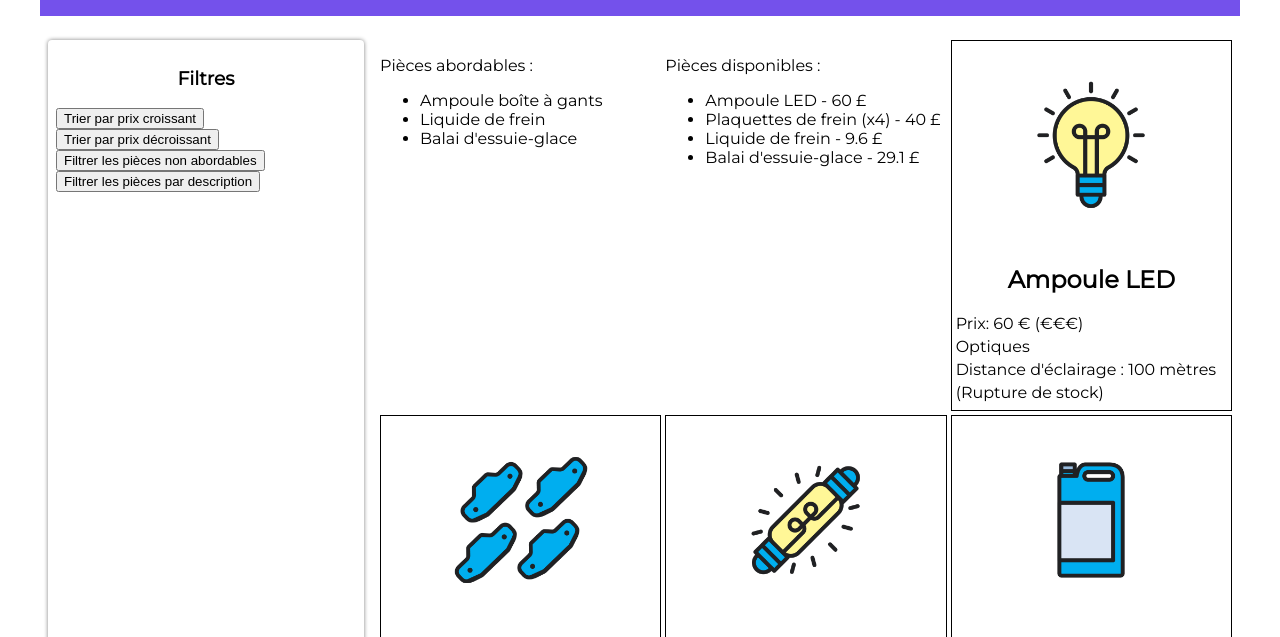
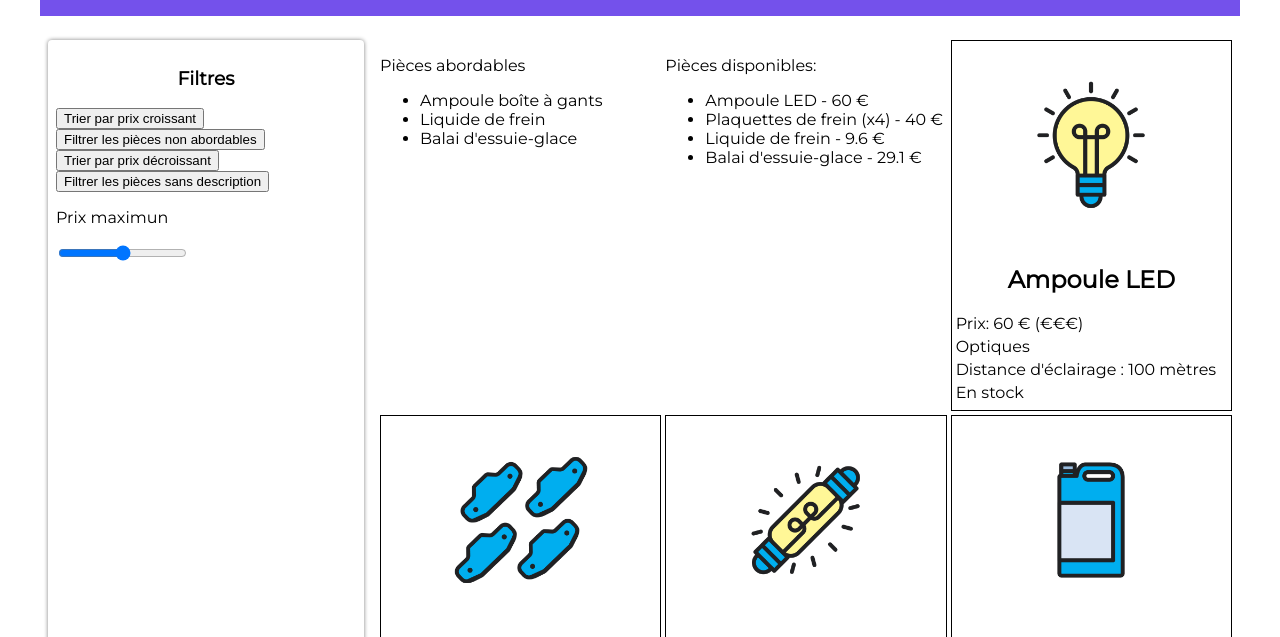
Before and after one commit to choupole/goodPiece, a website: page index.html in a window 1280 px wide. Shown: the part 98-735 px from the top of the page. Drawn offline with Linux system fonts and the light colour scheme.

Commit message:
utilisation de la methode change sur notre input

```diff
--- a/index.html
+++ b/index.html
@@ -17,20 +17,24 @@
 				<h3>Filtres</h3>
 				<button class="btn-trier">Trier par prix croissant</button>
 				<br>
+				<button class="btn-filtrer">Filtrer les pièces non abordables</button>
+				<br>
 				<button class="btn-decroissant">Trier par prix décroissant</button>
 				<br>
-				<button class="btn-filtrer">Filtrer les pièces non abordables</button>
+				<button class="btn-nodesc">Filtrer les pièces sans description</button>
 				<br>
-				<button class="btn-desciption">Filtrer les pièces par description</button>
+				<p>Prix maximun</p>
+				<input type="range" name="max-prix" id="max-prix" min="0" max="60" step="5">
 			</section>
 
 			<!-- Fiches produits -->
 			<section class="fiches">
+				<!-- Code ajouté -->
 				<div class="abordables">
-					<p>Pièces abordables :</p>
+
 				</div>
-				<div class="disponibles ">
-					<p>Pièces disponibles  :</p>
+				<div class="disponibles">
+
 				</div>
 			</section>
 		</main>
--- a/pieces.js
+++ b/pieces.js
@@ -1,57 +1,55 @@
 // Récupération des pièces depuis le fichier JSON
-const reponse = await fetch("pieces-autos.json");
+const reponse = await fetch('pieces-autos.json');
 const pieces = await reponse.json();
 
+function genererPieces(pieces){
+    for (let i = 0; i < pieces.length; i++) {
 
+        const article = pieces[i];
+        // Récupération de l'élément du DOM qui accueillera les fiches
+        const sectionFiches = document.querySelector(".fiches");
+        // Création d’une balise dédiée à une pièce automobile
+        const pieceElement = document.createElement("article");
+        // Création des balises
+        const imageElement = document.createElement("img");
+        imageElement.src = article.image;
+        const nomElement = document.createElement("h2");
+        nomElement.innerText = article.nom;
+        const prixElement = document.createElement("p");
+        prixElement.innerText = `Prix: ${article.prix} € (${article.prix < 35 ? "€" : "€€€"})`;
+        const categorieElement = document.createElement("p");
+        categorieElement.innerText = article.categorie ?? "(aucune catégorie)";
+        const descriptionElement = document.createElement("p");
+        descriptionElement.innerText = article.description ?? "Pas de description pour le moment.";
+        const stockElement = document.createElement("p");
+        stockElement.innerText = article.disponibilite ? "En stock" : "Rupture de stock";
 
-for(let i = 0; pieces.length > i ; i++){
+        // On rattache la balise article a la section Fiches
+        sectionFiches.appendChild(pieceElement);
+        // On rattache l’image à pieceElement (la balise article)
+        pieceElement.appendChild(imageElement);
+        pieceElement.appendChild(nomElement);
+        pieceElement.appendChild(prixElement);
+        pieceElement.appendChild(categorieElement);
+        //Ajout des éléments au DOM pour l'exercice
+        pieceElement.appendChild(descriptionElement);
+        pieceElement.appendChild(stockElement);
 
-    // Création des éléments de la page
-    let imageElement = document.createElement("img");
-    let nomElement = document.createElement("h2");
-    let articleElement = document.createElement("article");
-    let prixElement = document.createElement("p");
-    let categorieElement = document.createElement("p");
-    let descriptionElement = document.createElement("p");
-    let disponibiliteElement = document.createElement("p");
-    // affectation
-    imageElement.src = pieces[i].image;
-    nomElement.innerText = pieces[i].nom;
-    // utilisation de l'opérateur ternaire
-    prixElement.innerText = `Prix: ${pieces[i].prix} € (${pieces[i].prix < 35 ? "€" : "€€€"})`;
-    // utilisation du nullish
-    categorieElement.innerText = pieces[i].categorie  ?? "(aucune catégorie)";
-    descriptionElement.innerText = pieces[i].description ?? "(Pas de description pour le moment)";
-    disponibiliteElement.innerText = `(${pieces[i].disponibilte === true ? "En stock" : "Rupture de stock"})`;
-
-    // ajout des éléments dans le DOM
-
-    const sectionFiches = document.querySelector(".fiches");
-    sectionFiches.appendChild(articleElement);
-    articleElement.appendChild(imageElement)
-    articleElement.appendChild(nomElement);
-    articleElement.appendChild(prixElement);
-    articleElement.appendChild(categorieElement);
-    articleElement.appendChild(descriptionElement);
-    articleElement.appendChild(disponibiliteElement);
+     }
 }
 
+genererPieces(pieces);
+
+ //gestion des bouttons
 const boutonTrier = document.querySelector(".btn-trier");
+
 boutonTrier.addEventListener("click", function () {
-    const piecesOrdonnees = Array.from(pieces); //création de la copie de la liste
+    const piecesOrdonnees = Array.from(pieces);
     piecesOrdonnees.sort(function (a, b) {
         return a.prix - b.prix;
      });
-     console.log(piecesOrdonnees);
- });
-
- const boutonDecroissant = document.querySelector(".btn-decroissant");
- boutonDecroissant.addEventListener("click", function () {
-    const piecesOrdonnees = Array.from(pieces); //création de la copie de la liste
-    piecesOrdonnees.sort(function (a, b) {
-        return b.prix - a.prix;
-     });
-     console.log(piecesOrdonnees);
+     document.querySelector(".fiches").innerHTML = "";
+    genererPieces(piecesOrdonnees);
 });
 
 const boutonFiltrer = document.querySelector(".btn-filtrer");
@@ -60,75 +58,86 @@
     const piecesFiltrees = pieces.filter(function (piece) {
         return piece.prix <= 35;
     });
-    console.log(piecesFiltrees);
+    document.querySelector(".fiches").innerHTML = "";
+    genererPieces(piecesFiltrees);
 });
 
- const boutonDescription = document.querySelector(".btn-desciption");
+//Correction Exercice
+const boutonDecroissant = document.querySelector(".btn-decroissant");
 
- boutonDescription.addEventListener("click", function () {
-    const piecesDescription = pieces.filter(function (piece) {
-        if(piece.description !== undefined) {
-            return piece.description;
-        }
-
+boutonDecroissant.addEventListener("click", function () {
+    const piecesOrdonnees = Array.from(pieces);
+    piecesOrdonnees.sort(function (a, b) {
+        return b.prix - a.prix;
      });
-    console.log(piecesDescription);
+     document.querySelector(".fiches").innerHTML = "";
+    genererPieces(piecesOrdonnees);
 });
 
-// utilisation de la fonction map pour récuperer la liste de noms de chaque articles
-// // Fonction lambda
-// piece => piece.nom
+const boutonNoDescription = document.querySelector(".btn-nodesc");
 
-// // Fonction normale
-// function (piece) {
-//     return piece.nom;
-// }
+boutonNoDescription.addEventListener("click", function () {
+    const piecesFiltrees = pieces.filter(function (piece) {
+        return piece.description
+    });
+    document.querySelector(".fiches").innerHTML = "";
+    genererPieces(piecesFiltrees);
+});
+
 const noms = pieces.map(piece => piece.nom);
 for(let i = pieces.length -1 ; i >= 0; i--){
     if(pieces[i].prix > 35){
         noms.splice(i,1)
     }
 }
+console.log(noms)
+//Création de l'en-tête
 
-//création de la liste
-const abordablesElements = document.createElement("ul");
+const pElement = document.createElement('p')
+pElement.innerText = "Pièces abordables";
+//Création de la liste
+const abordablesElements = document.createElement('ul');
+//Ajout de chaque nom à la liste
+for(let i=0; i < noms.length ; i++){
+    const nomElement = document.createElement('li');
+    nomElement.innerText = noms[i];
+    abordablesElements.appendChild(nomElement)
+}
+// Ajout de l'en-tête puis de la liste au bloc résultats filtres
+document.querySelector('.abordables')
+    .appendChild(pElement)
+    .appendChild(abordablesElements)
 
-// ajout de chaque nom à la liste
-for(let i=0; noms.length > i; i++) {
-    const nomElement = document.createElement("li");
-    nomElement.innerText = noms[i];
-    abordablesElements.appendChild(nomElement);
+//Code Exercice
+const nomsDisponibles = pieces.map(piece => piece.nom)
+const prixDisponibles = pieces.map(piece => piece.prix)
+
+for(let i = pieces.length -1 ; i >= 0; i--){
+    if(pieces[i].disponibilite === false){
+        nomsDisponibles.splice(i,1)
+        prixDisponibles.splice(i,1)
+    }
 }
 
-// ajout de l'en-tête puis de la liste au bloc résultats filtres
-document.querySelector(".abordables").appendChild(abordablesElements);
+const disponiblesElement = document.createElement('ul');
 
-
-//  correction de l'exercice
-const nomsDispo = pieces.map(piece => piece.nom);
-const prixDispo = pieces.map(piece => piece.prix);
-for(let i=0; pieces.length > i; i++) {
-    if(pieces[i].disponibilite !== true){
-        nomsDispo.splice(i,1);
-        prixDispo.splice(i,1);
-    }
-}
-console.log(nomsDispo);
-console.log(prixDispo);
-
-//création de la liste
-const disponibleElement = document.createElement("ul");
-
-// ajout de chaque nom à la liste
-for(let i=0; nomsDispo.length > i; i++) {
-    const nomElement = document.createElement("li");
-    nomElement.innerText = `${nomsDispo[i]} - ${prixDispo[i]} £`;
-    disponibleElement.appendChild(nomElement);
+for(let i=0 ; i < nomsDisponibles.length ; i++){
+    const nomElement = document.createElement('li');
+    nomElement.innerText = `${nomsDisponibles[i]} - ${prixDisponibles[i]} €`
+    disponiblesElement.appendChild(nomElement)
 }
 
-// ajout de l'en-tête puis de la liste au bloc résultats filtres
-document.querySelector(".disponibles").appendChild(disponibleElement);
+const pElementDisponible = document.createElement('p')
+pElementDisponible.innerText = "Pièces disponibles:";
+document.querySelector('.disponibles').appendChild(pElementDisponible).appendChild(disponiblesElement)
+// corection de l'exo en utlisant la fonction change avec addEventListener
+const maxPrix = document.getElementById("max-prix");
+maxPrix.addEventListener("change", function() {
+    const maxFilters = pieces.filter(function (piece) {
+        if(piece.prix <= maxPrix.value)
+        return piece.prix
+    });
+    document.querySelector(".fiches").innerHTML = "";
+    genererPieces(maxFilters);
 
-
-// Efface le contenu de la balise body et donc l’écran
-// document.querySelector(".fiches").innerHTML = '';
+})
```
Lines whose indentation alone changed are shown as unchanged.
